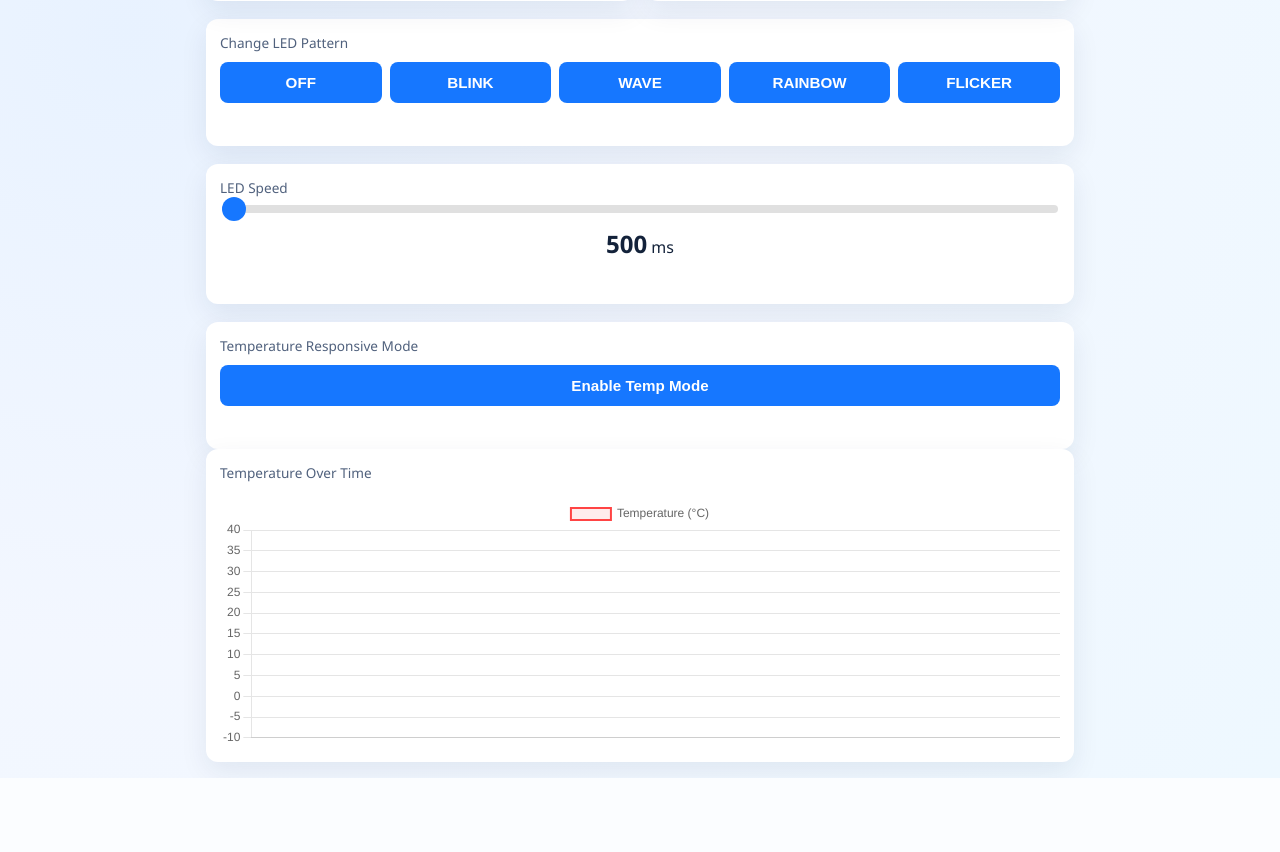
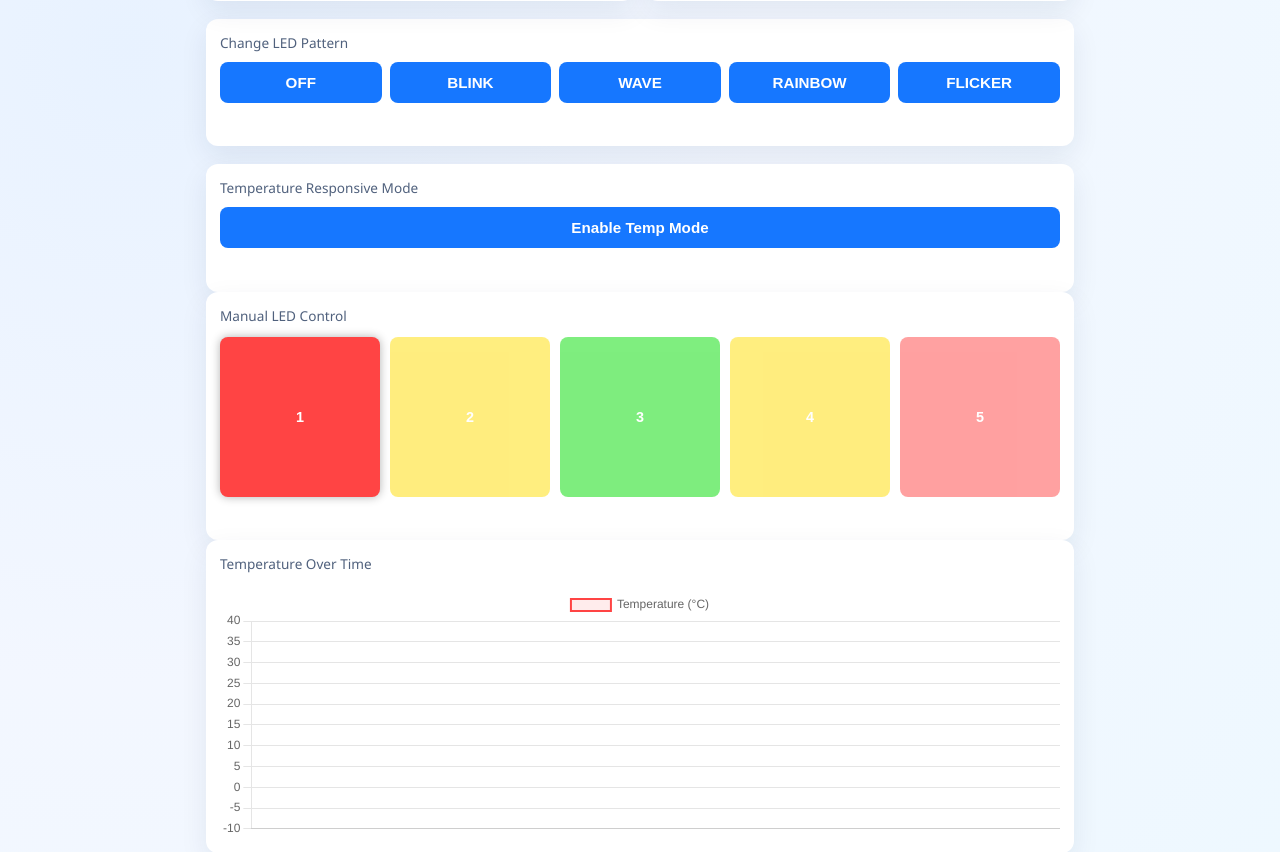
Before and after one commit to MattJenkins7/TheFuture, a Flask app: page / in a window 1280 px wide. Shown: the part 157-1009 px from the top of the page. Before the commit the page ends 935 px from the top, so only its background shows below. Run offline with Flask 3, Linux system fonts and the light colour scheme; data that the repository does not hold is empty.

Commit message:
i love friends, family, and cool video games
Co-authored-by: Copilot <copilot@github.com>

```diff
--- a/app.py
+++ b/app.py
@@ -7,7 +7,7 @@ app = Flask(__name__)
 state_lock = Lock()
 
 # Valid LED patterns
-VALID_PATTERNS = ["OFF", "BLINK", "WAVE", "RAINBOW", "FLICKER", "TEMPERATURE_RESPONSIVE"]
+VALID_PATTERNS = ["OFF", "BLINK", "WAVE", "RAINBOW", "FLICKER", "TEMPERATURE_RESPONSIVE", "MANUAL"]
 
 # In-memory state for latest readings and LED pattern.
 latest_state = {
@@ -16,6 +16,7 @@ latest_state = {
     "light": None,
     "pattern": "OFF",
     "speed": 500,
+    "led_states": [True, False, False, False, False],
     "updated_at": None,
 }
 
@@ -23,7 +24,7 @@ latest_state = {
 temperature_history = deque(maxlen=60)
 
 # Deviation threshold for anomaly detection (°C)
-TEMP_ANOMALY_THRESHOLD = 2.0
+TEMP_ANOMALY_THRESHOLD = 2
 
 
 @app.get("/")
@@ -45,18 +46,18 @@ def post_sensor_data():
         if "temperature" in payload:
             new_temp = payload["temperature"]
 
-            # Check if this reading is an anomaly by comparing to last recorded reading
+            # Only add to history if change is reasonable (ignore spikes > 5°C)
+            should_record = False
             if temperature_history:
                 last_recorded = temperature_history[-1]["temp"]
-                # Only add temperature if it's consistent (within threshold) or represents a gradual change
-                if abs(new_temp - last_recorded) <= TEMP_ANOMALY_THRESHOLD:
-                    temperature_history.append({
-                        "temp": new_temp,
-                        "time": datetime.now(timezone.utc).isoformat()
-                    })
-                # If deviation is too large, skip this reading to filter glitches
+                # Accept if change is <= 5°C
+                if abs(new_temp - last_recorded) <= 5:
+                    should_record = True
             else:
                 # First reading, always accept
+                should_record = True
+
+            if should_record:
                 temperature_history.append({
                     "temp": new_temp,
                     "time": datetime.now(timezone.utc).isoformat()
@@ -96,24 +97,6 @@ def set_pattern():
     return jsonify({"ok": True, "pattern": latest_state["pattern"]})
 
 
-@app.post("/api/speed")
-def set_speed():
-    payload = request.get_json(silent=True) or {}
-    speed = payload.get("speed")
-
-    if speed is None or not isinstance(speed, int) or speed < 500 or speed > 3000:
-        return jsonify({
-            "ok": False,
-            "error": "Speed must be an integer between 500 and 3000 ms"
-        }), 400
-
-    with state_lock:
-        latest_state["speed"] = speed
-        latest_state["updated_at"] = datetime.now(timezone.utc).isoformat()
-
-    return jsonify({"ok": True, "speed": latest_state["speed"]})
-
-
 @app.get("/api/temperature-history")
 def get_temperature_history():
     with state_lock:
@@ -135,5 +118,31 @@ def set_temperature_responsive():
     return jsonify({"ok": True, "pattern": latest_state["pattern"]})
 
 
+@app.post("/api/manual-led")
+def set_manual_led():
+    payload = request.get_json(silent=True) or {}
+    states = payload.get("states")
+
+    if not states or not isinstance(states, list) or len(states) != 5:
+        return jsonify({
+            "ok": False,
+            "error": "States must be a list of 5 boolean values"
+        }), 400
+
+    for state in states:
+        if not isinstance(state, bool):
+            return jsonify({
+                "ok": False,
+                "error": "Each state must be a boolean (true/false)"
+            }), 400
+
+    with state_lock:
+        latest_state["led_states"] = states
+        latest_state["pattern"] = "MANUAL"
+        latest_state["updated_at"] = datetime.now(timezone.utc).isoformat()
+
+    return jsonify({"ok": True, "states": latest_state["led_states"], "pattern": "MANUAL"})
+
+
 if __name__ == "__main__":
     app.run(host="0.0.0.0", port=5000, debug=True)
--- a/templates/index.html
+++ b/templates/index.html
@@ -115,53 +115,6 @@
         font-size: 0.9rem;
       }
 
-      .speed-control {
-        margin-top: 18px;
-      }
-
-      .speed-display {
-        display: flex;
-        justify-content: space-between;
-        align-items: center;
-        margin-bottom: 12px;
-        flex-wrap: wrap;
-        gap: 8px;
-      }
-
-      .speed-value {
-        font-size: 1.5rem;
-        font-weight: 700;
-      }
-
-      input[type="range"] {
-        width: 100%;
-        height: 8px;
-        border-radius: 5px;
-        background: #e0e0e0;
-        outline: none;
-        -webkit-appearance: none;
-        margin-top: 8px;
-      }
-
-      input[type="range"]::-webkit-slider-thumb {
-        -webkit-appearance: none;
-        appearance: none;
-        width: 24px;
-        height: 24px;
-        border-radius: 50%;
-        background: var(--accent);
-        cursor: pointer;
-      }
-
-      input[type="range"]::-moz-range-thumb {
-        width: 24px;
-        height: 24px;
-        border-radius: 50%;
-        background: var(--accent);
-        cursor: pointer;
-        border: none;
-      }
-
       .chart-container {
         position: relative;
         height: 250px;
@@ -174,6 +127,48 @@
 
       button.active {
         background: var(--ok);
+      }
+
+      .manual-controls {
+        display: grid;
+        grid-template-columns: repeat(5, 1fr);
+        gap: 10px;
+        margin-top: 12px;
+      }
+
+      .led-btn {
+        aspect-ratio: 1;
+        border: none;
+        border-radius: 8px;
+        cursor: pointer;
+        font-weight: 600;
+        font-size: 0.9rem;
+        transition:
+          transform 0.2s,
+          opacity 0.2s,
+          box-shadow 0.2s;
+        opacity: 0.5;
+      }
+
+      .led-btn:hover {
+        transform: scale(1.05);
+      }
+
+      .led-btn.on {
+        opacity: 1;
+        box-shadow: 0 0 10px rgba(0, 0, 0, 0.3);
+      }
+
+      .led-btn.red {
+        background: #ff4444;
+      }
+
+      .led-btn.yellow {
+        background: #ffdd00;
+      }
+
+      .led-btn.green {
+        background: #00dd00;
       }
 
       /* Mobile responsive styles */
@@ -329,24 +324,6 @@
         <div class="status" id="status"></div>
       </section>
 
-      <section class="card speed-control">
-        <div class="label">LED Speed</div>
-        <div class="speed-display">
-          <input
-            type="range"
-            id="speedSlider"
-            min="500"
-            max="3000"
-            value="500"
-            step="50"
-          />
-        </div>
-        <div style="text-align: center; margin-top: 8px">
-          <span class="speed-value" id="speedValue">500</span> ms
-        </div>
-        <div class="status" id="speedStatus"></div>
-      </section>
-
       <section class="card temp-responsive-section">
         <div class="label">Temperature Responsive Mode</div>
         <div class="buttons">
@@ -355,6 +332,28 @@
           </button>
         </div>
         <div class="status" id="tempStatus"></div>
+      </section>
+
+      <section class="card">
+        <div class="label">Manual LED Control</div>
+        <div class="manual-controls">
+          <button class="led-btn red on" data-index="0" title="Red (LED 1)">
+            1
+          </button>
+          <button class="led-btn yellow" data-index="1" title="Yellow (LED 2)">
+            2
+          </button>
+          <button class="led-btn green" data-index="2" title="Green (LED 3)">
+            3
+          </button>
+          <button class="led-btn yellow" data-index="3" title="Yellow (LED 4)">
+            4
+          </button>
+          <button class="led-btn red" data-index="4" title="Red (LED 5)">
+            5
+          </button>
+        </div>
+        <div class="status" id="manualStatus"></div>
       </section>
 
       <section class="card">
@@ -370,13 +369,12 @@
       const temperatureEl = document.getElementById("temperature");
       const patternEl = document.getElementById("pattern");
       const statusEl = document.getElementById("status");
-      const speedSlider = document.getElementById("speedSlider");
-      const speedValue = document.getElementById("speedValue");
-      const speedStatus = document.getElementById("speedStatus");
       const tempStatus = document.getElementById("tempStatus");
       const tempResponsiveBtn = document.getElementById("tempResponsiveBtn");
+      const manualStatus = document.getElementById("manualStatus");
 
       let temperatureChart = null;
+      let ledStates = [true, false, false, false, false];
 
       function fmt(value, unit = "") {
         return value === null || value === undefined ? "--" : `${value}${unit}`;
@@ -449,7 +447,20 @@
           const res = await fetch("/api/status");
           const data = await res.json();
 
-          temperatureEl.textContent = fmt(data.temperature, " C");
+          try {
+            const histRes = await fetch("/api/temperature-history");
+            const histData = await histRes.json();
+            const history = histData.history || [];
+            if (history.length > 0) {
+              const latestTemp = history[history.length - 1].temp;
+              temperatureEl.textContent = fmt(latestTemp, " C");
+            } else {
+              temperatureEl.textContent = fmt(data.temperature, " C");
+            }
+          } catch (err) {
+            temperatureEl.textContent = fmt(data.temperature, " C");
+          }
+
           patternEl.textContent = data.pattern || "OFF";
 
           // Update temp responsive button state
@@ -459,9 +470,10 @@
             tempResponsiveBtn.classList.remove("active");
           }
 
-          if (data.speed) {
-            speedSlider.value = data.speed;
-            speedValue.textContent = data.speed;
+          // Update LED states if available
+          if (data.led_states) {
+            ledStates = data.led_states;
+            updateLEDButtons();
           }
         } catch (err) {
           statusEl.textContent = "Failed to fetch live data";
@@ -512,29 +524,50 @@
         }
       }
 
-      async function setSpeed(speed) {
+      async function toggleLED(index) {
+        ledStates[index] = !ledStates[index];
         try {
-          const res = await fetch("/api/speed", {
+          const res = await fetch("/api/manual-led", {
             method: "POST",
             headers: { "Content-Type": "application/json" },
-            body: JSON.stringify({ speed: parseInt(speed) }),
+            body: JSON.stringify({ states: ledStates }),
           });
 
           const data = await res.json();
           if (!data.ok) {
-            speedStatus.textContent = data.error || "Speed update failed";
+            ledStates[index] = !ledStates[index];
+            manualStatus.textContent = data.error || "LED update failed";
             return;
           }
 
-          speedStatus.textContent = `Speed set to ${data.speed} ms`;
-          speedValue.textContent = data.speed;
+          updateLEDButtons();
+          manualStatus.textContent = "LED updated";
         } catch (err) {
-          speedStatus.textContent = "Speed update failed";
+          ledStates[index] = !ledStates[index];
+          manualStatus.textContent = "LED update failed";
         }
+      }
+
+      function updateLEDButtons() {
+        document.querySelectorAll(".led-btn").forEach((btn) => {
+          const index = parseInt(btn.dataset.index);
+          if (ledStates[index]) {
+            btn.classList.add("on");
+          } else {
+            btn.classList.remove("on");
+          }
+        });
       }
 
       document.querySelectorAll("button[data-pattern]").forEach((btn) => {
         btn.addEventListener("click", () => setPattern(btn.dataset.pattern));
+      });
+
+      document.querySelectorAll(".led-btn").forEach((btn) => {
+        btn.addEventListener("click", () => {
+          const index = parseInt(btn.dataset.index);
+          toggleLED(index);
+        });
       });
 
       tempResponsiveBtn.addEventListener("click", () => {
@@ -543,15 +576,8 @@
         setTemperatureResponsive(!isCurrentlyEnabled);
       });
 
-      speedSlider.addEventListener("input", (e) => {
-        speedValue.textContent = e.target.value;
-      });
-
-      speedSlider.addEventListener("change", (e) => {
-        setSpeed(e.target.value);
-      });
-
       initChart();
+      updateLEDButtons();
       refreshStatus();
       updateTemperatureChart();
       setInterval(refreshStatus, 1000);
```
Also changed, not shown: 2 other files.
